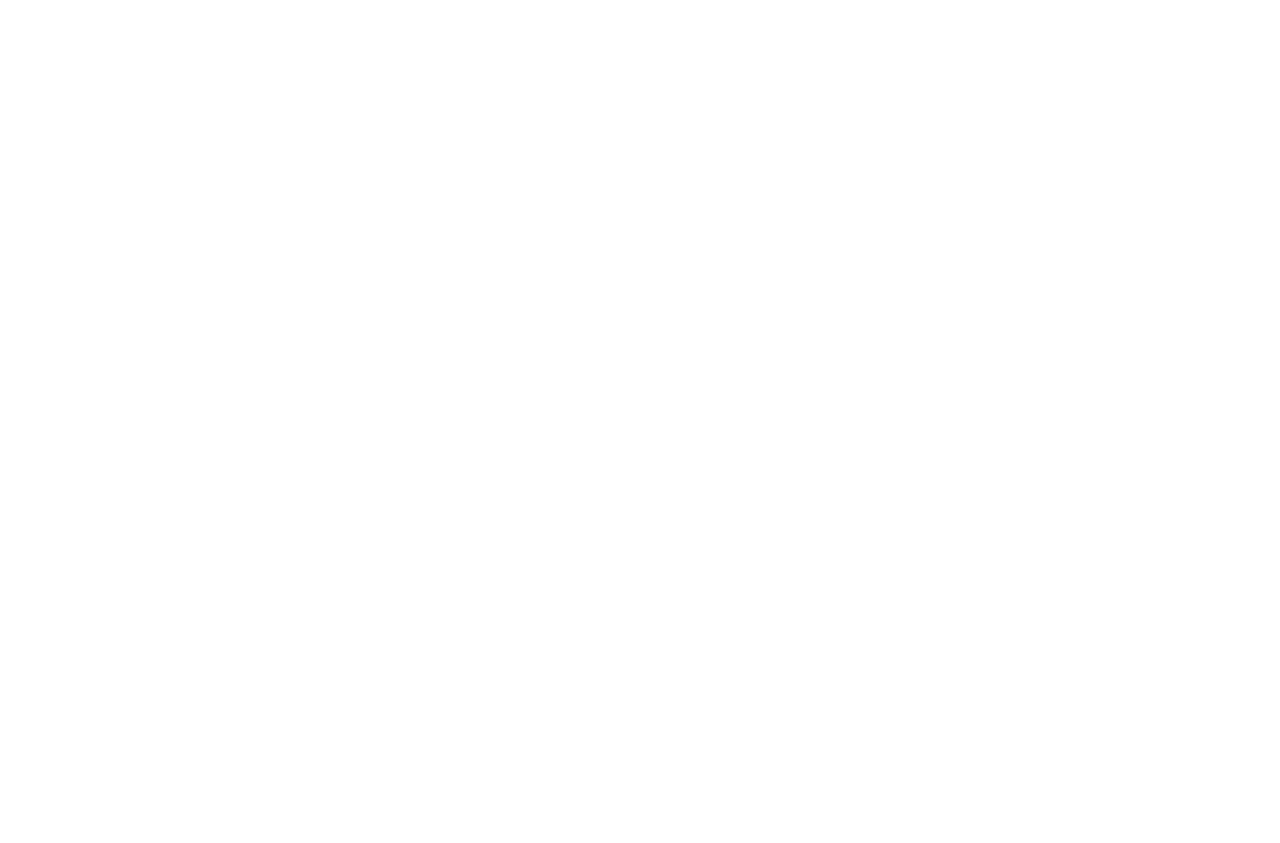
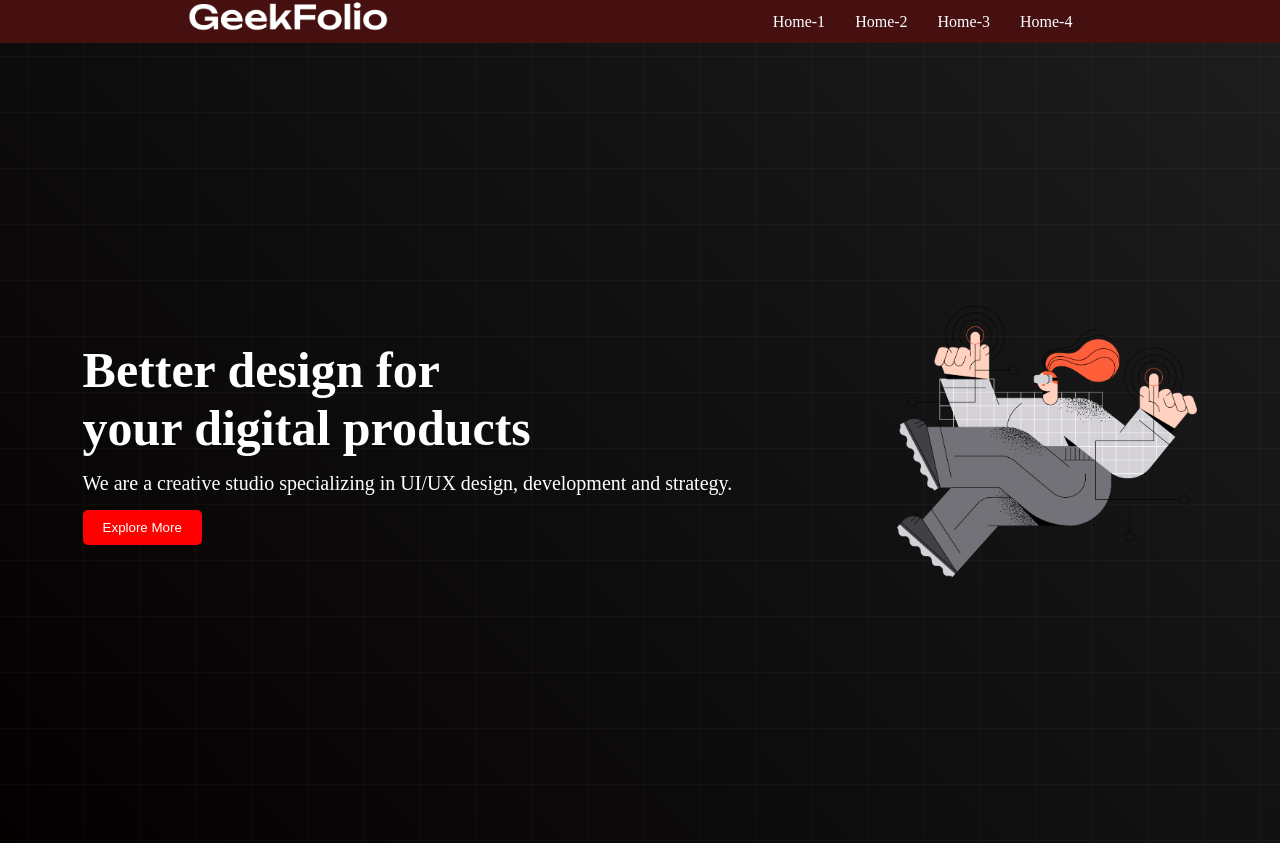
Before and after one commit to gsniper520/Digital-Product-b8-test, a plain HTML site: page index.html in a window 1280 px wide. Before the commit the page ends 800 px from the top, so only its background shows below. Drawn offline with Linux system fonts and the light colour scheme.

Commit message:
Added  Meaningful Message

```diff
--- a/index.html
+++ b/index.html
@@ -4,8 +4,44 @@
     <meta charset="UTF-8">
     <meta name="viewport" content="width=device-width, initial-scale=1.0">
     <title>Digital Product B8 Test</title>
+    <link rel="stylesheet" href="style.css">
 </head>
 <body>
+    <header>
+        <!-- this is nave ber section -->
+        <nav>
+            <div class="menu-container">
+                <div class="logo">
+                    <img class="logo-photo" src="./logo/logo-light.png" alt="">
+                </div>
+                <div class="manus">
+                    <li class="item">Home-1</li>
+                    <li class="item">Home-2</li>
+                    <li class="item">Home-3</li>
+                    <li class="item">Home-4</li>
+                </div>
+            </div>
+
+        </nav>
+
+    </header>
+    <main></main>
+    <footer>
+        <section>
+            <div class="banner-container">
+                <div class="banner-dev">
+                    <h1 class="title">Better design for <br>
+                        your digital products</h1>
+                        <p class="description">We are a creative studio specializing in UI/UX design, development and strategy.</p>
+                        <button class="btn">Explore More</button>
+                </div>
+                <div class="banner-photo">
+                    <img class="banner-img" src="images/banner.png" alt="">
+                </div>
+            </div>
+
+        </section>
+    </footer>
 
 </body>
 </html>
--- /dev/null
+++ b/style.css
@@ -0,0 +1,55 @@
+*{
+    margin: 0px;
+    padding: 0px;
+}
+.menu-container{
+    background-color: rgb(70, 16, 16);
+    color: white;
+    list-style: none;
+    display: flex;
+    align-items: center;
+    justify-content: space-around;
+}
+.manus{
+    display: flex;
+}
+.logo-photo{
+    width: 200px;
+}
+.item{
+    margin-right: 10px;
+    padding: 10px;
+    cursor: pointer;
+}
+.item:hover{
+    color: aquamarine;
+}
+.banner-img{
+    width: 300px;
+ }
+.banner-container{
+    display: flex;
+    justify-content: space-around;
+    height: 100vh;
+    /* border: 5px solid blue; */
+    color: white;
+    align-items: center;
+    background-image: url("./images/background.png"), linear-gradient(45deg,rgb(3, 0, 0),rgb(29, 29, 29));
+}
+.title{
+    font-size: 50px;
+    font-weight: bold;
+}
+.description{
+    font-size: 20px;
+    margin-top: 15px;
+    margin-bottom: 15px;
+}
+.btn{
+    padding: 10px 20px;
+    background-color: red;
+    cursor: pointer;
+    color: white;
+    border: none;
+    border-radius: 5px;
+}
```
Also changed, not shown: icon/0.png (added), icon/1.png (added), icon/2.png (added), images/background.png (added), images/banner.png (added), images/product-1.jpg (added), images/product-2.jpg (added), images/product-3.jpg (added), images/section.png (added), logo/logo-dark.png (added), logo/logo-light.png (added).
